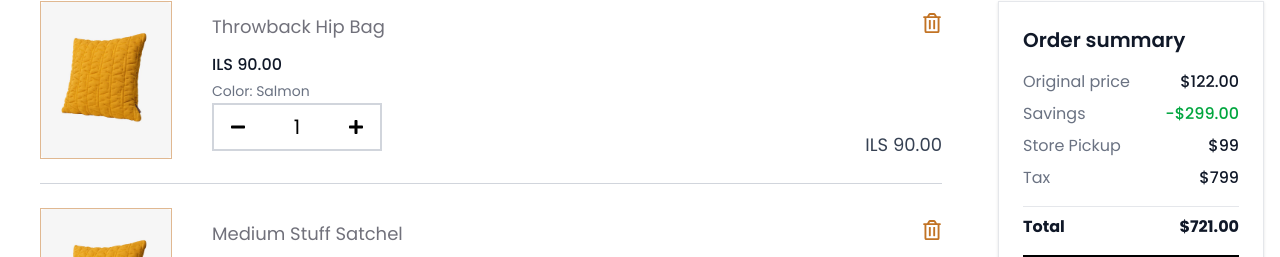
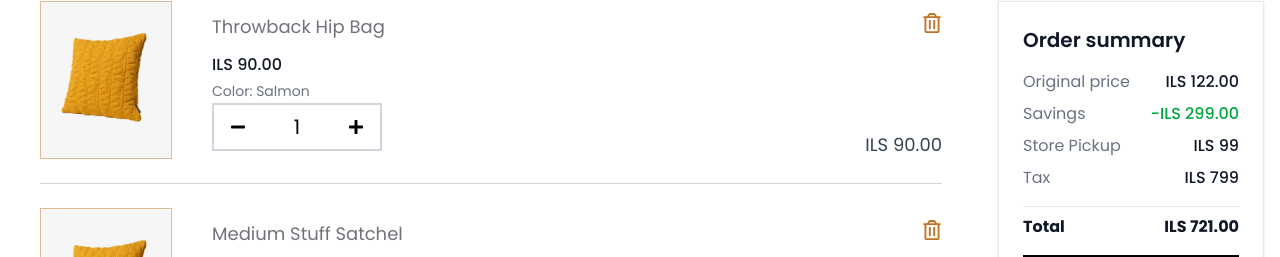
Before and after one commit to AmeerBadran/Ecommerce-Frontend, a Next.js app: page /cart in a window 1280 px wide. Shown: the part 695-952 px from the top of the page. Built offline with nearby package versions, Linux system fonts and the light colour scheme.

Commit message:
last update after start in admin pages orders messages reviwos settings

```diff
--- a/app/admin/layout.tsx
+++ b/app/admin/layout.tsx
@@ -21,7 +21,6 @@ const Layout = ({ children }: { children: React.ReactNode }) => {
   });
 
   const [isSidebarOpen, setIsSidebarOpen] = useState(false);
-  console.log(windowSize.isSmallScreen, windowSize.isHalfScreen);
   useEffect(() => {
     const storedSize = localStorage.getItem("sidebarSize");
     if (storedSize === "small" || storedSize === "big") {
--- a/components/features/ProductCartSection.tsx
+++ b/components/features/ProductCartSection.tsx
@@ -185,7 +185,7 @@ const ProductCartSection = () => {
                       Original price
                     </dt>
                     <dd className="text-base font-medium text-gray-900">
-                      ${totalPrice.toFixed(2)}
+                      ILS {totalPrice.toFixed(2)}
                     </dd>
                   </dl>
                   <dl className="flex items-center justify-between gap-4">
@@ -193,19 +193,21 @@ const ProductCartSection = () => {
                       Savings
                     </dt>
                     <dd className="text-base font-medium text-green-600">
-                      -$299.00
+                      -ILS 299.00
                     </dd>
                   </dl>
                   <dl className="flex items-center justify-between gap-4">
                     <dt className="text-base font-normal text-gray-500">
                       Store Pickup
                     </dt>
-                    <dd className="text-base font-medium text-gray-900">$99</dd>
+                    <dd className="text-base font-medium text-gray-900">
+                      ILS 99
+                    </dd>
                   </dl>
                   <dl className="flex items-center justify-between gap-4">
                     <dt className="text-base font-normal text-gray-500">Tax</dt>
                     <dd className="text-base font-medium text-gray-900">
-                      $799
+                      ILS 799
                     </dd>
                   </dl>
                 </div>
@@ -213,7 +215,7 @@ const ProductCartSection = () => {
                 <dl className="flex items-center justify-between gap-4 border-t border-gray-200 pt-2">
                   <dt className="text-base font-bold text-gray-900">Total</dt>
                   <dd className="text-base font-bold text-gray-900">
-                    ${(totalPrice - 299 + 99 + 799).toFixed(2)}
+                    ILS {(totalPrice - 299 + 99 + 799).toFixed(2)}
                   </dd>
                 </dl>
               </div>
--- a/components/ui/CustomerCard.tsx
+++ b/components/ui/CustomerCard.tsx
@@ -98,7 +98,6 @@ const CustomerCard: React.FC<CustomerCardProps> = ({
             <span className="text-red-400">Forbidden</span>
           </p>
         )}
-
       </motion.div>
       <div className="absolute top-4 right-4 z-[999]">
         <button
@@ -111,7 +110,7 @@ const CustomerCard: React.FC<CustomerCardProps> = ({
           <div className="absolute right-0 mt-2 w-48 border border-secondary text-black rounded-xl shadow-lg z-[999] bg-white">
             <div className="text-sm text-black">
               <Link
-                href={`/admin/customers/customerDetails/${cust.id}`}
+                href={`/admin/customers/${cust.id}`}
                 className="flex items-center gap-2 px-4 py-2 hover:bg-secondary hover:text-white transition duration-150 rounded-t-xl"
               >
                 <FaEye />
--- a/components/ui/SidebarLink.tsx
+++ b/components/ui/SidebarLink.tsx
@@ -1,10 +1,10 @@
 "use client";
 
-import { useState } from "react";
+import { useState, useMemo } from "react";
 import Link from "next/link";
 import { MdOutlineArrowForwardIos } from "react-icons/md";
 import { IconType } from "react-icons";
-import { usePathname, useSearchParams } from "next/navigation";
+import { usePathname } from "next/navigation";
 
 interface LinkData {
   href: string;
@@ -33,10 +33,14 @@ export default function SidebarItem({
 }: SidebarItemProps) {
   const [openDropdown, setOpenDropdown] = useState(false);
   const pathname = usePathname();
-  const searchParams = useSearchParams();
 
-  const fullPath =
-    pathname + (searchParams.toString() ? "?" + searchParams.toString() : "");
+  // ✅ حساب fullPath بدون useSearchParams
+  const fullPath = useMemo(() => {
+    if (typeof window !== "undefined") {
+      return window.location.pathname + window.location.search;
+    }
+    return pathname;
+  }, [pathname]);
 
   const isDropdownLinkActive = (links: LinkData[]) => {
     return links.some((link) => fullPath.startsWith(link.href));
@@ -54,8 +58,7 @@ export default function SidebarItem({
       <li className="group transition-all duration-500 px-2">
         <Link
           href={href}
-          className={`
-            flex items-center  gap-1 px-5  rounded-lg w-[90%] mx-auto transition-all duration-300
+          className={`flex items-center gap-1 px-5 rounded-lg w-[90%] mx-auto transition-all duration-300
             ${
               sidebarSize === "small"
                 ? "flex-col justify-center py-3"
@@ -89,8 +92,7 @@ export default function SidebarItem({
     <li className="group transition-all duration-500 px-2">
       <button
         onClick={() => setOpenDropdown(!openDropdown)}
-        className={`
-          flex items-center justify-center gap-1 px-5 w-[90%] mx-auto rounded-lg
+        className={`flex items-center justify-center gap-1 px-5 w-[90%] mx-auto rounded-lg
           transition-all duration-300
           ${sidebarSize === "small" ? "flex-col py-3" : "flex-row gap-3 py-4"}
           ${
@@ -104,7 +106,7 @@ export default function SidebarItem({
         <span
           className={`${
             sidebarSize === "small"
-              ? "text-[10px] font-medium text-center mt-1 "
+              ? "text-[10px] font-medium text-center mt-1"
               : "text-sm font-medium text-gray-300"
           }`}
         >
@@ -120,14 +122,11 @@ export default function SidebarItem({
       </button>
 
       <div
-        className={`
-    transition-all duration-500 ease-in-out overflow-hidden
-    ${
+        className={`transition-all duration-500 ease-in-out overflow-hidden ${
           openDropdown
             ? "max-h-96 opacity-100"
             : "max-h-0 opacity-0 pointer-events-none"
-    }
-  `}
+        }`}
       >
         <ul
           className={`mt-1 space-y-1 ${sidebarSize === "small" ? "" : "pl-6"}`}
@@ -137,8 +136,7 @@ export default function SidebarItem({
               <li key={link.href}>
                 <Link
                   href={link.href}
-                  className={`
-  flex items-center gap-1 px-3 py-3 rounded-md transition-all duration-300
+                  className={`flex items-center gap-1 px-3 py-3 rounded-md transition-all duration-300
                     ${
                       sidebarSize === "small"
                         ? "flex-col justify-center items-center text-center"
@@ -157,7 +155,6 @@ export default function SidebarItem({
                     )}
                     <link.icon className="text-base" />
                   </div>
-
                   <span
                     className={`${
                       sidebarSize === "small"
```
Also changed, not shown: app/admin/customers/[id]/page.tsx (renamed from app/admin/customers/customerDetails/[id]/page.tsx). Lines whose indentation alone changed are shown as unchanged.
